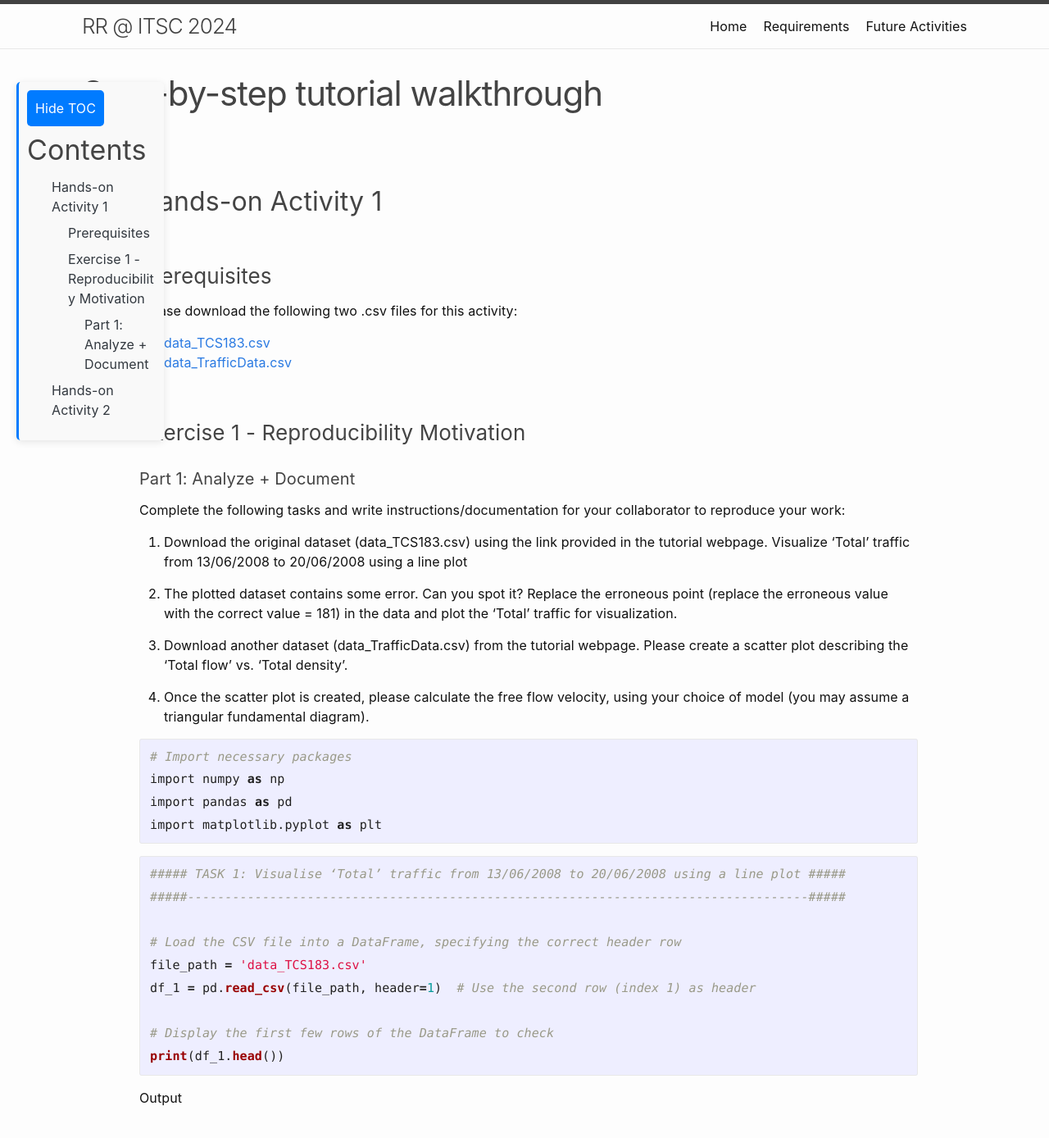
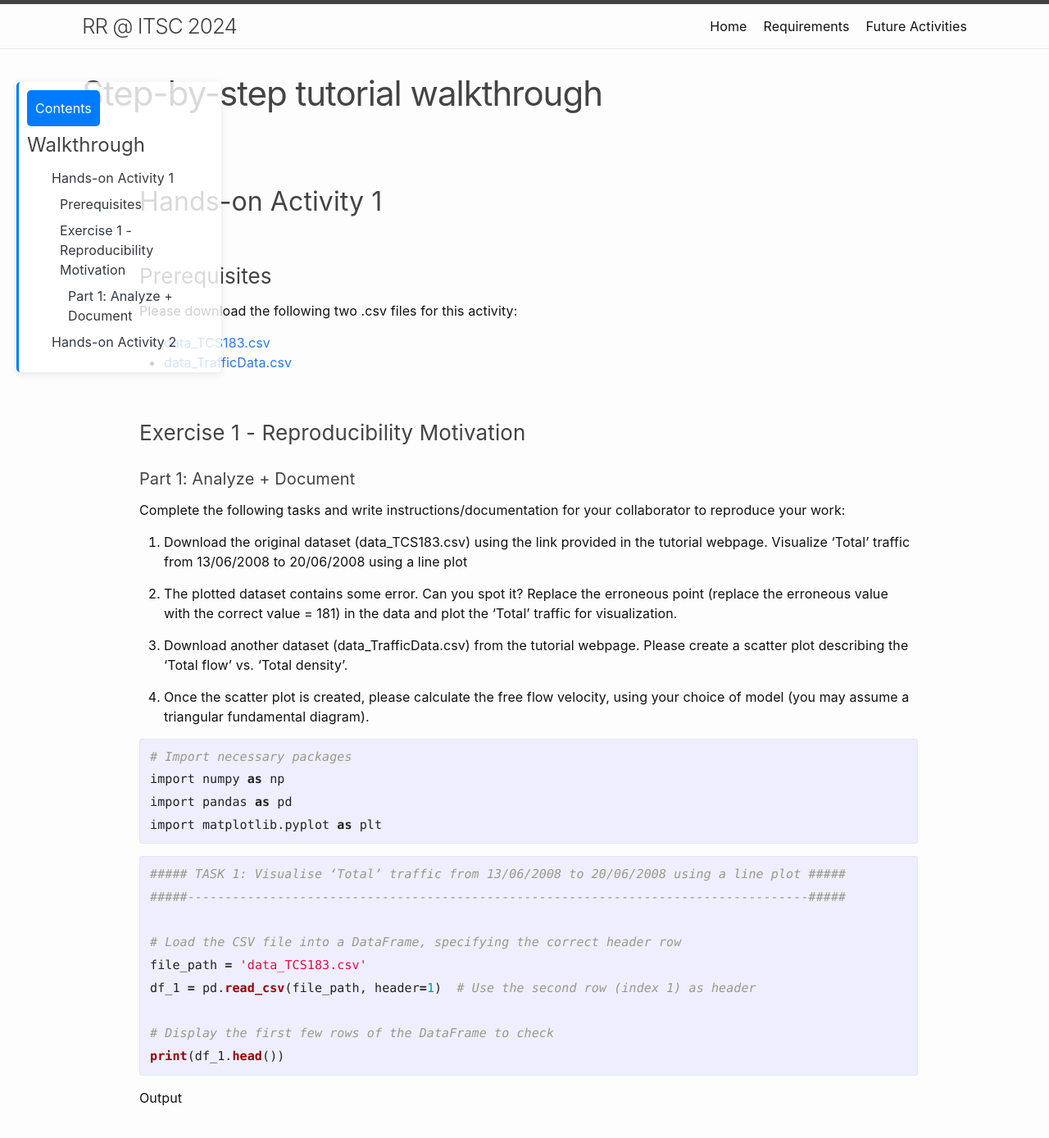
Before and after one commit to RRinTransportation/itsc24-rr-tutorial, a Jekyll site: the page built from step-by-step.md, in a window 1280 px wide and 1400 px high. Shown: the top 1388 px of the window at 82% size. Built offline with Jekyll 4.4.1, drawn with Linux system fonts in a browser that asks for light colours.

Commit message:
Update the transparent of the TOC

```diff
--- a/_layouts/post.html
+++ b/_layouts/post.html
@@ -43,9 +43,9 @@ layout: default
   <div class="post-container">
     <!-- Sidebar TOC with a toggle button -->
     <aside class="toc-sidebar">
-      <button id="toc-toggle" class="toc-toggle">Hide TOC</button> <!-- Add button to toggle TOC -->
+      <button id="toc-toggle" class="toc-toggle">Contents</button> <!-- Add button to toggle TOC -->
       <nav id="toc-container">
-        <h3>Contents</h3>
+        <h4>Walkthrough</h4>
         <ul id="toc">
           <!-- This will be populated by JavaScript -->
         </ul>
@@ -99,10 +99,10 @@ document.addEventListener("DOMContentLoaded", function() {
     tocToggle.addEventListener('click', function() {
         if (tocContainer.style.display === 'none') {
             tocContainer.style.display = 'block';
-            tocToggle.innerText = 'Hide';
+            tocToggle.innerText = 'Contents';
         } else {
             tocContainer.style.display = 'none';
-            tocToggle.innerText = 'Show';
+            tocToggle.innerText = 'Contents';
         }
     });
 });
--- a/assets/css/post.css
+++ b/assets/css/post.css
@@ -8,13 +8,13 @@
 
 /* TOC sidebar styles */
 .toc-sidebar {
-    width: 180px;              /* Relative width of the sidebar */
-    margin-right: 20px;      /* Space between TOC and content */
+    width: 250px;              /* Relative width of the sidebar */
+    margin-right: 10px;      /* Space between TOC and content */
     position: fixed;         /* Make the TOC float with the page */
     top: 100px;              /* Distance from the top of the viewport */
     left: 20px;              /* Adjust this based on where you want it to float from the left */
     z-index: 10;             /* Keep the TOC on top of other content */
-    background-color: #f9f9f9; /* Optional background color */
+    background-color: rgba(255, 255, 255, 0.8); /* Optional background color */
     padding: 10px;           /* Add some padding for readability */
     box-shadow: 0 2px 10px rgba(0, 0, 0, 0.1); /* Optional shadow for a floating effect */
     border-radius: 5px;      /* Optional rounded corners */
```
Also changed, not shown: other parts of _layouts/post.html (+2 -2 lines).
